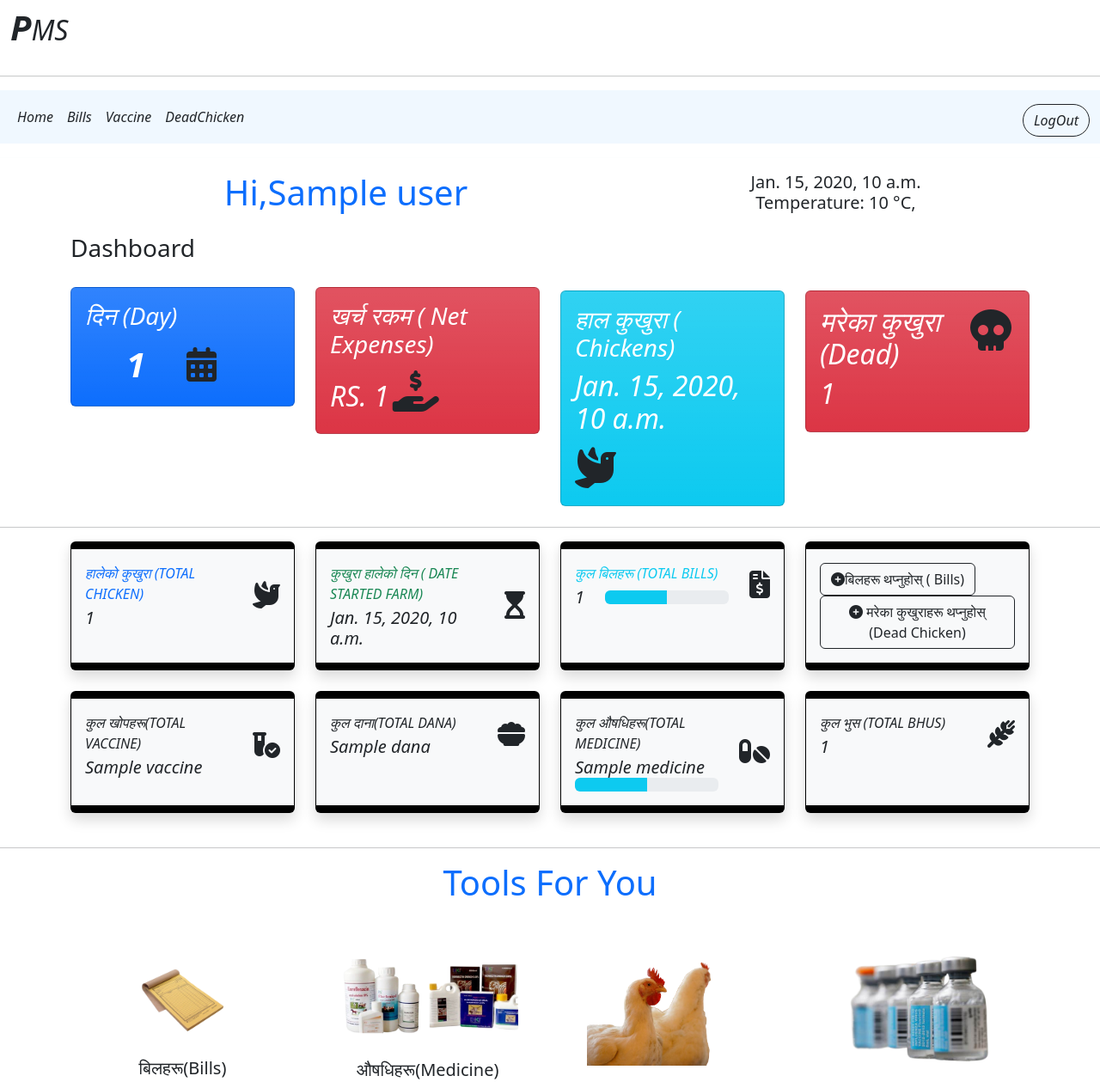
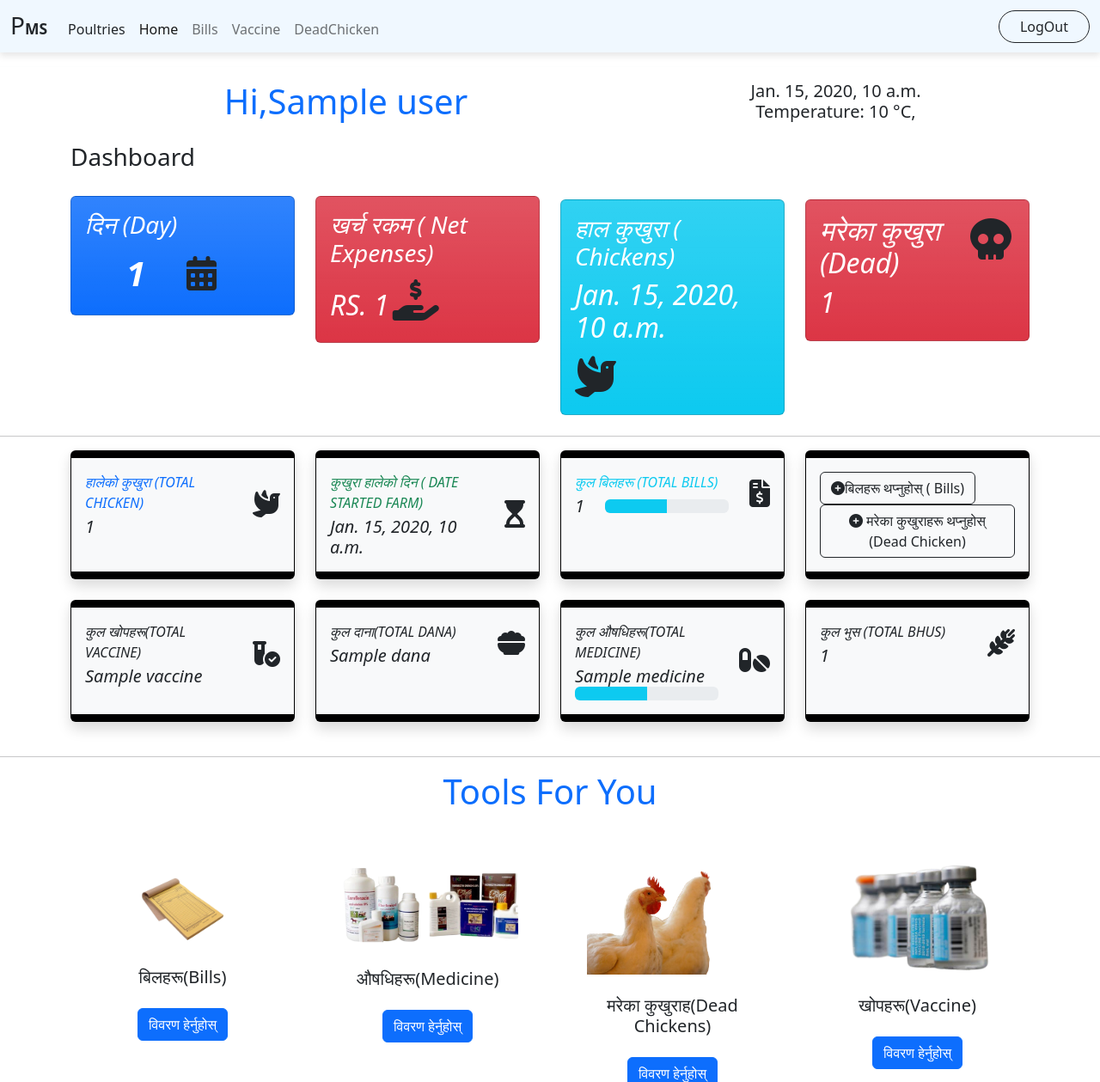
Before and after one commit to kushal1o1/PMS, a Django app: template PMS/userhome/templates/profile.html in a window 1280 px wide. Shown: the top 1259 px of the page at 86% size. Run offline with Django 5.2, Linux system fonts and the light colour scheme; the template is opened without the code that fills it: most values are stand-ins (such as "Sample title", 1, 10 or a date in 2020); some libraries are stand-ins or nearby versions.

Commit message:
fix(nav bar links)

```diff
--- a/PMS/userhome/templates/Base.html
+++ b/PMS/userhome/templates/Base.html
@@ -19,8 +19,32 @@
     font-style: oblique;
   }
 
+  .nav-link {
+    position: relative;
+    padding-bottom: 2px;
+  }
 
+  .nav-link:hover {
+    color: #007bff;
+  }
 
+  .nav-link::after {
+    content: '';
+    position: absolute;
+    left: 0;
+    bottom: 0;
+    width: 100%;
+    height: 3px;
+    background-color: #007bff;
+    transform: scaleX(0);
+    transform-origin: bottom right;
+    transition: transform 0.3s ease-in-out;
+  }
+
+  .nav-link:hover::after {
+    transform: scaleX(1);
+    transform-origin: bottom left;
+  }
 
 
 
@@ -30,6 +54,10 @@
 </head>
 {%load static%}
 <body>
+
+
+
+
 
 
   {% for message in messages %}
@@ -54,60 +82,44 @@
 
 </script>
 
-
-  <nav class="navbar navbar-dark ">
-    <div class="container-fluid">
-      <div class="d-flex">
-        <div> <a class="navbar-brand" href="#">
-            <h2 class="d-inline-block me-5 text-dark" style="font-style: oblique;"> <span class="fs-1 fw-bolder"><strong>P</strong></span>MS<br></h2>
+  <!-- navbar -->
+  <nav class="navbar navbar-expand-lg sticky-top" style="background-color: aliceblue; box-shadow: 0 4px 8px rgba(0, 0, 0, 0.1);">
+    <div class="container-fluid ">
+      <a class="navbar-brand text-dark fw-bold" href="#"><strong class="h3 ">P</strong><small>MS</small></a>
 
 
-          </a>
-        </div>
-
-      </div>
-
-  </nav>
-  <hr class="text-dark">
-  <!-- navbar -->
-  <nav class="navbar navbar-expand-lg sticky-top " style="font-style: oblique; background-color: aliceblue;">
-    <div class="container-fluid">
       <button class="navbar-toggler" type="button" data-bs-toggle="collapse" data-bs-target="#navbarSupportedContent"
         aria-controls="navbarSupportedContent" aria-expanded="false" aria-label="Toggle navigation">
         <span class="navbar-toggler-icon"></span>
       </button>
       <div class="collapse navbar-collapse " id="navbarSupportedContent">
-        <ul class="navbar-nav me-auto mb-2 mb-lg-0">
+        <ul class="navbar-nav me-auto mb-2 mb-lg-0 {%block shownavlink%}{% endblock%}">
           <li class="nav-item">
-            <a class="nav-link active  text-dark" aria-current="page" href="">Home</a>
+            <a class="nav-link  custom-link text-dark" href="{% block ShowPoultrieslink %}{% endblock %}" >Poultries</a>
           </li>
-
-
-
-            <li class="nav-item">
-              <a class="nav-link  text-dark" href="{% block Showbills%}{%endblock%}">Bills</a>
-            </li>
-            <li class="nav-item">
-              <a class="nav-link  text-dark" href="{% block Showvaccine%}{%endblock%}">Vaccine</a>
-            </li>
-
-
           <li class="nav-item">
-            <a class="nav-link  text-dark" href="{% block Showdead%}{%endblock%}">DeadChicken</a>
+            <a class="nav-link active custom-link" href="{% block homelink %}{% endblock %}" >Home</a>
           </li>
-
+          <li class="nav-item ">
+            <a class="nav-link custom-link" href="{% block Showbillslink %}{% endblock %}">Bills</a>
+          </li>
+          <li class="nav-item">
+            <a class="nav-link custom-link" href="{% block Showvaccineslink %}{% endblock %}">Vaccine</a>
+          </li>
+          <li class="nav-item">
+            <a class="nav-link custom-link " href="{% block Showdeadlink %}{% endblock %}">DeadChicken</a>
+          </li>
         </ul>
-        <ul class="navbar-nav  mt-2  mb-2 mb-lg-0">
+        <ul class="navbar-nav ms-auto">
           <li class="nav-item">
-            <a href="/"  type="button" class=" btn btn-outline-dark  rounded-pill" >LogOut</a>
+            <a href="/" class="btn btn-outline-dark rounded-pill px-4 " style="transition: all 0.3s ease-in-out;">LogOut</a>
           </li>
-
         </ul>
-
-
       </div>
     </div>
   </nav>
+
+
   <hr class="text-light">
 
 
@@ -129,11 +141,11 @@
       </div>
       <div class="mb-3">
         <label for="exampleFormControlTextarea2" class="form-label">Total Chickens</label>
-        <input type="number" class="form-control" id="exampleFormControlTextarea2" rows="8" name="Total" autocomplete="off" required></input>
+        <input type="number" class="form-control" id="exampleFormControlTextarea2" rows="8" name="Total" autocomplete="off" required>
       </div>
       <div class="mb-3">
         <label for="exampleFormControlTextarea3" class="form-label">Date</label>
-        <input type="date" class="form-control" id="exampleFormControlTextarea3" rows="8" name="Startdate" autocomplete="off"></input>
+        <input type="date" class="form-control" id="exampleFormControlTextarea3" rows="8" name="Startdate" autocomplete="off">
       </div>
 
 
--- a/PMS/userhome/templates/profile.html
+++ b/PMS/userhome/templates/profile.html
@@ -1,9 +1,12 @@
 {% extends 'Base.html' %}
 {%block tittle%}PMS Home{%endblock%}
 {%block loginout%}LogOut{%endblock%}
-{% block Showbills%}../bills/{{parm.poultryName}}{%endblock%}
-{% block Showdead%}./deads/{{parm.poultryName}}{%endblock%}
-{% block Showvaccine%}./vaccine/{{parm.poultryName}}{%endblock%}
+{%block shownavlink%}{% endblock%}
+{% block homelink %}/userhome/mainpage/{{parm.user_id}}/profile/{{parm.poultryName}}{% endblock %}
+{% block ShowPoultrieslink %}/userhome/mainpage/{{parm.user_id}}/{% endblock %}
+{% block Showbillslink %}bills/{{parm.poultryName}}{% endblock %}
+{% block Showvaccineslink %}vaccine/{{parm.poultryName}}{% endblock %}
+{% block Showdeadlink %}deads/{{parm.poultryName}}{% endblock %}
 
 
 
--- a/PMS/userhome/templates/showbills.html
+++ b/PMS/userhome/templates/showbills.html
@@ -1,6 +1,12 @@
 {% extends 'Base.html' %}
 {%block tittle%}PMS Bills{%endblock%}
 {%block loginout%}LogOut{%endblock%}
+{%block shownavlink%}{% endblock%}
+{% block homelink %}/userhome/mainpage/{{user_id}}/profile/{{poultryName}}{% endblock %}
+{% block ShowPoultrieslink %}/userhome/mainpage/{{user_id}}/{% endblock %}
+{% block Showbillslink %}#{% endblock %}
+{% block Showvaccineslink %}/userhome/mainpage/{{user_id}}/profile/vaccine/{{poultryName}}{% endblock %}
+{% block Showdeadlink %}/userhome/mainpage/{{user_id}}/profile/deads/{{poultryName}}{% endblock %}
 
 {% block mainContent%}
 {%load static%}
```
Also changed, not shown: PMS/userhome/templates/mainpage.html (+7 -3 lines), PMS/userhome/templates/showVaccine.html (+6 -3 lines), PMS/userhome/templates/showdeads.html (+6 -3 lines), PMS/userhome/views.py (+9 -3 lines), PMS/db.sqlite3.
